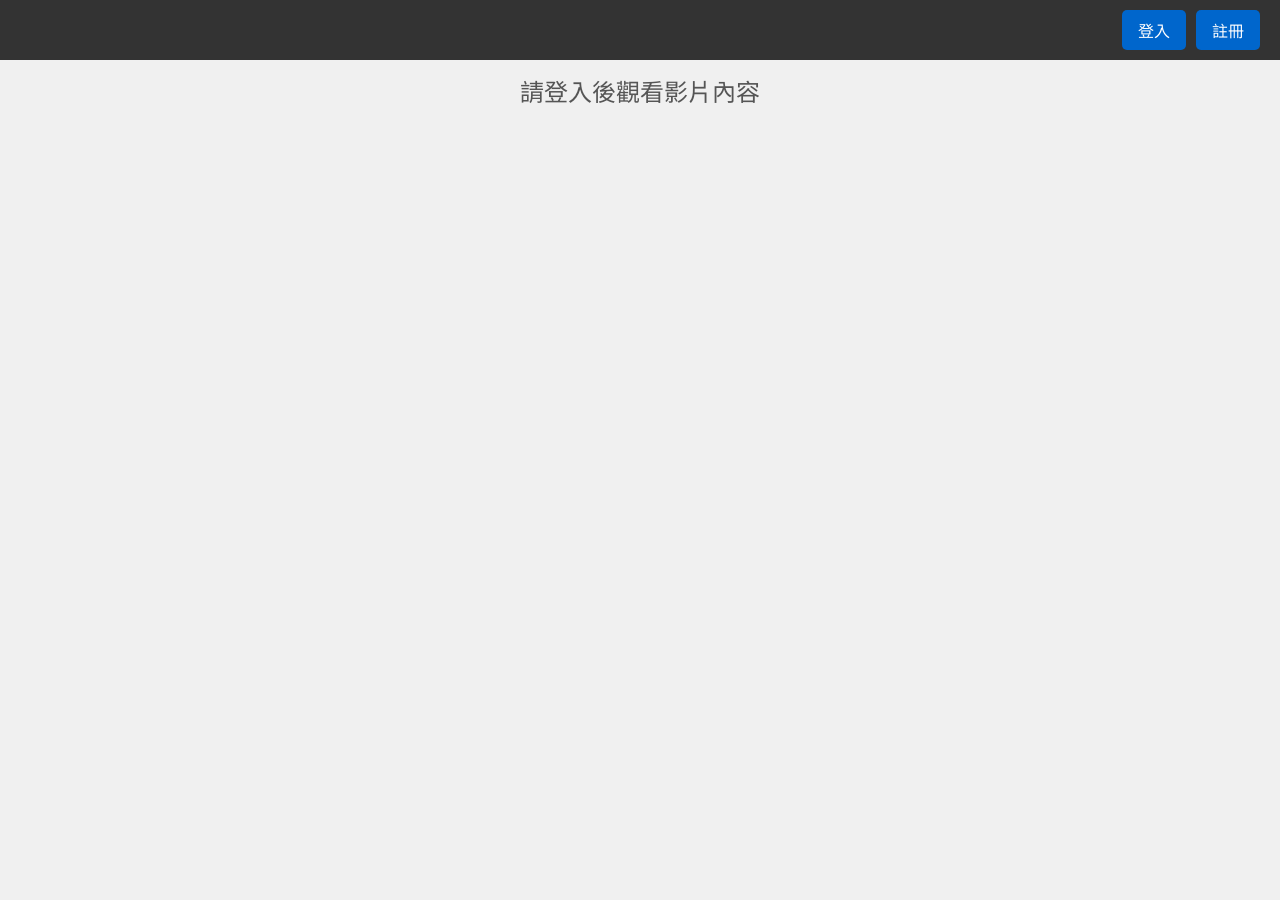
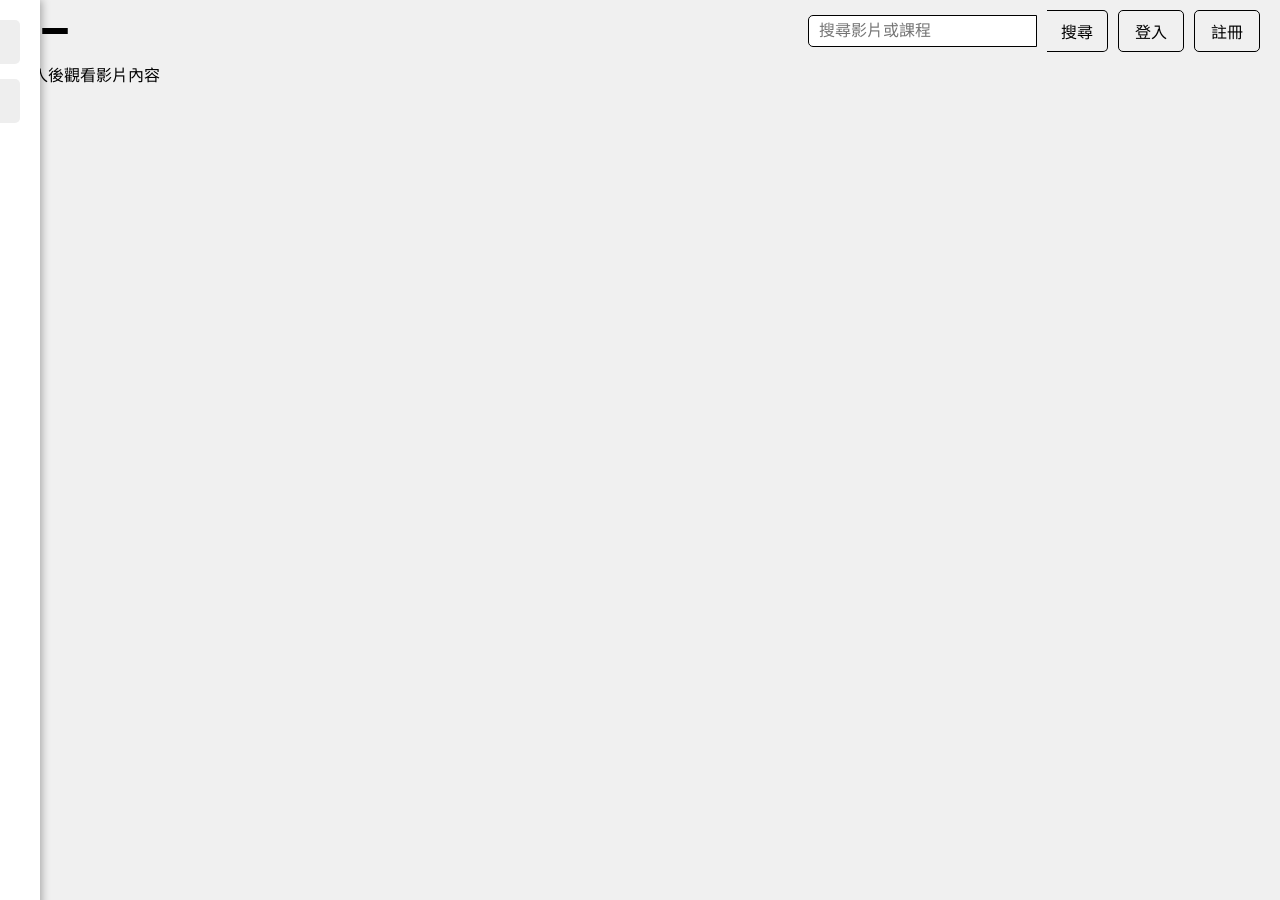
Before and after one commit to bensoncheng1118-coder/my-backend5, a Flask app: page / in a window 1280 px wide. Run offline with Flask 3, Linux system fonts and the light colour scheme; some libraries are stand-ins or nearby versions.

Commit message:
Update index.html

```diff
--- a/templates/index.html
+++ b/templates/index.html
@@ -13,36 +13,41 @@
   nav {
     display: flex;
     justify-content: flex-end;
-    background-color: #333;
+    background-color: transparent; /* 改成透明 */
     padding: 10px 20px;
     position: relative;
+    align-items: center; /* 置中垂直對齊 */
   }
   nav button {
-    background-color: #0066cc;
-    color: white;
-    border: none;
+    background-color: transparent; /* 透明底 */
+    color: black; /* 黑字 */
+    border: 1.5px solid black;
     padding: 8px 16px;
     margin-left: 10px;
     border-radius: 5px;
     cursor: pointer;
     font-size: 1em;
+    transition: all 0.3s ease;
   }
   nav button:hover {
-    background-color: #004999;
+    background-color: black; /* 滑鼠懸浮變黑底 */
+    color: white; /* 字變白 */
   }
   #user-menu-button {
-    background: none;
-    color: white;
-    border: none;
+    background: transparent;
+    color: black;
+    border: 1.5px solid black;
     font-size: 1em;
     cursor: pointer;
     margin-left: 10px;
     padding: 8px 16px;
     border-radius: 5px;
     position: relative;
+    transition: all 0.3s ease;
   }
   #user-menu-button:hover {
-    background-color: #004999;
+    background-color: black;
+    color: white;
   }
   #user-menu {
     display: none;
@@ -52,7 +57,7 @@
     background-color: white;
     border-radius: 5px;
     box-shadow: 0 4px 8px rgba(0,0,0,0.2);
-    z-index: 10;
+    z-index: 20;
   }
   #user-menu a, #user-menu button {
     display: block;
@@ -70,57 +75,112 @@
     background-color: #eee;
   }
 
-  /* ===== 新增：影片排版 ===== */
-  #video-section {
-    max-width: 1200px;
-    margin: 30px auto;
-    position: relative;
+  /* 漢堡選單按鈕 */
+  #hamburger-btn {
+    background: transparent;
+    border: none;
+    cursor: pointer;
+    padding: 8px 12px;
+    display: flex;
+    flex-direction: column;
+    justify-content: space-around;
+    width: 26px;
+    height: 22px;
+    margin-right: auto; /* 靠左 */
+    border-radius: 4px;
+    transition: background-color 0.3s ease;
   }
-  .video-grid {
-    display: grid;
-    grid-template-columns: repeat(3, 1fr);
-    gap: 20px;
+  #hamburger-btn:hover {
+    background-color: rgba(0,0,0,0.1);
   }
-  .video-item {
-    background-color: #ddd;
-    border-radius: 10px;
-    overflow: hidden;
-    text-align: center;
-    font-size: 1em;
-    color: #333;
-  }
-  .video-item iframe {
-    width: 100%;
-    height: 200px;
-  }
-  .video-title {
-    padding: 10px;
-    background-color: #fff;
+  #hamburger-btn div {
+    width: 26px;
+    height: 3px;
+    background-color: black;
+    border-radius: 2px;
+    transition: all 0.3s ease;
   }
 
-  #video-mask {
-    position: absolute;
-    top: 0; left: 0;
-    width: 100%; height: 100%;
-    background: rgba(255,255,255,0.85);
-    backdrop-filter: blur(5px);
-    border-radius: 10px;
+  /* 搜尋欄 */
+  #search-form {
+    margin-left: 20px;
     display: flex;
-    justify-content: center;
     align-items: center;
-    font-size: 1.5em;
-    color: #555;
-    pointer-events: all;
   }
-  nav form {
-    display: inline;
-    margin: 0;
+  #search-input {
+    padding: 6px 10px;
+    font-size: 1em;
+    border: 1.5px solid black;
+    border-radius: 5px 0 0 5px;
+    outline: none;
+  }
+  #search-btn {
+    padding: 8px 14px;
+    font-size: 1em;
+    border: 1.5px solid black;
+    border-left: none;
+    border-radius: 0 5px 5px 0;
+    background-color: transparent;
+    color: black;
+    cursor: pointer;
+    transition: all 0.3s ease;
+  }
+  #search-btn:hover {
+    background-color: black;
+    color: white;
+  }
+
+  /* 滑出側邊表單 */
+  #side-form {
+    position: fixed;
+    top: 0;
+    left: -280px; /* 初始隱藏在左邊 */
+    width: 280px;
+    height: 100vh;
+    background-color: white;
+    box-shadow: 2px 0 8px rgba(0,0,0,0.3);
+    z-index: 30;
+    transition: left 0.35s ease;
+    display: flex;
+    flex-direction: column;
+    padding: 20px;
+  }
+  #side-form.active {
+    left: 0;
+  }
+  #side-form button, #side-form a {
+    margin-bottom: 15px;
+    padding: 10px 15px;
+    font-size: 1em;
+    text-align: left;
+    color: black;
+    background: #eee;
+    border: none;
+    border-radius: 5px;
+    cursor: pointer;
+    text-decoration: none;
+    user-select: none;
+    transition: background-color 0.3s ease;
+  }
+  #side-form button:hover, #side-form a:hover {
+    background-color: #ccc;
   }
 </style>
 </head>
 <body>
 
 <nav>
+  <button id="hamburger-btn" aria-label="開啟選單">
+    <div></div>
+    <div></div>
+    <div></div>
+  </button>
+
+  <form id="search-form" action="/search" method="GET" role="search" >
+    <input id="search-input" type="text" name="q" placeholder="搜尋影片或課程" aria-label="搜尋" required />
+    <button id="search-btn" type="submit">搜尋</button>
+  </form>
+
   <a href="/login" id="login-btn"><button type="button">登入</button></a>
   <a href="/register" id="register-btn"><button type="button">註冊</button></a>
 
@@ -132,6 +192,12 @@
     </form>
   </div>
 </nav>
+
+<!-- 新增側邊出來表單 -->
+<div id="side-form" aria-hidden="true">
+  <a href="/account" tabindex="0">帳號管理頁面</a>
+  <button type="button" id="favorites-btn" tabindex="0">收藏影片</button>
+</div>
 
 <section id="video-section">
   <div id="video-container" class="video-grid">
@@ -152,6 +218,8 @@
   const registerBtn = document.getElementById('register-btn');
   const userMenuButton = document.getElementById('user-menu-button');
   const userMenu = document.getElementById('user-menu');
+  const hamburgerBtn = document.getElementById('hamburger-btn');
+  const sideForm = document.getElementById('side-form');
 
   window.onload = () => {
     const loggedIn = window.loggedIn || localStorage.getItem('loggedIn') === 'true';
@@ -211,6 +279,21 @@
     if (!userMenu.contains(e.target) && e.target !== userMenuButton) {
       userMenu.style.display = 'none';
     }
+    if (!sideForm.contains(e.target) && e.target !== hamburgerBtn) {
+      sideForm.classList.remove('active');
+      sideForm.setAttribute('aria-hidden', 'true');
+    }
+  });
+
+  hamburgerBtn.addEventListener('click', () => {
+    const isActive = sideForm.classList.toggle('active');
+    sideForm.setAttribute('aria-hidden', !isActive);
+  });
+
+  // 收藏影片按鈕點擊事件（可自行補充）
+  const favoritesBtn = document.getElementById('favorites-btn');
+  favoritesBtn.addEventListener('click', () => {
+    alert('這裡可以實作收藏影片的功能');
   });
 </script>
 
```
